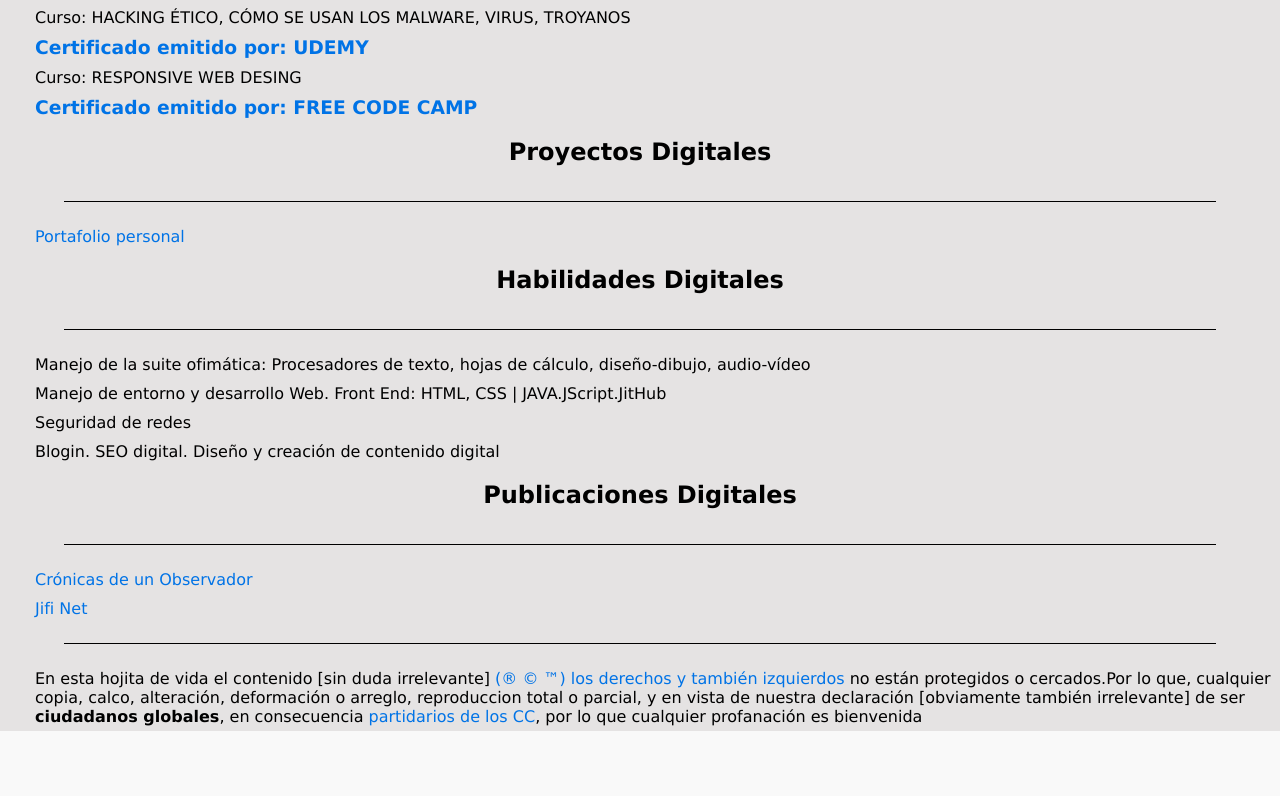
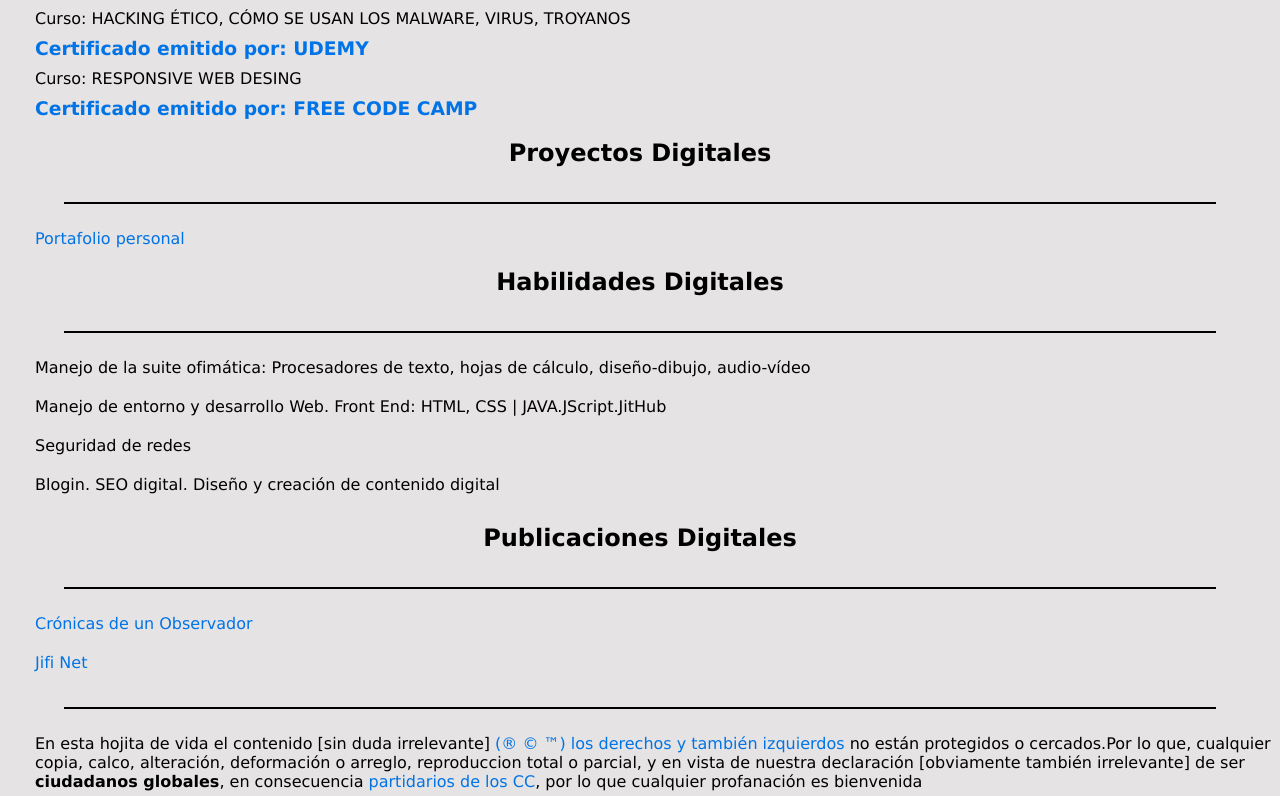
Before and after one commit to RamonTrrl/HojaDeVida-Digital, a plain HTML site: page index.html in a window 1280 px wide. Shown: the part 1222-2018 px from the top of the page. Before the commit the page ends 1953 px from the top, so only its background shows below. Drawn offline with Linux system fonts and the light colour scheme.

Commit message:
Update styles.css
corrigiendo códigos

```diff
--- a/styles.css
+++ b/styles.css
@@ -46,7 +46,7 @@ header p {
   width: 300px;
   height: 300px;
   perspective: 1000px; /* Efecto de perspectiva 3D */
-  margin: 20px auto;
+  margin: 20px auto; /* Esto centra el contenedor */
 }
 
 .flip-card-inner {
@@ -58,9 +58,8 @@ header p {
   transform-style: preserve-3d;
   box-shadow: 0 4px 8px rgba(0, 0, 0, 0.2);
 }
-
 .flip-card:hover .flip-card-inner {
-  transform: rotateY(180deg); /* Gira el card al hacer hover */
+  transform: rotateY(180deg);/* Gira el card al hacer hover */
 }
 
 .front, .back {
@@ -109,11 +108,10 @@ header p {
 
 .divider {
   width: 90%;
-  background-color: black;
-  height: 1px;
+  background-color: black; /* Asegúrate de que tenga un color */
+  height: 2px; /* Aumenta la altura para que sea visible */
   margin: 20px auto;
 }
-
 
 section h2 {
   text-align: center;
@@ -144,10 +142,18 @@ ul li{
 h2 {
   padding: 15px;
 }
- a {
+ul li {
+  list-style: none; /* Elimina los puntos de la lista */
+  margin-bottom: 10px;
+}
+
+a {
   text-decoration: none;
   color: #0073e6;
-}
+
 a:hover {
   text-decoration: underline;
 }
+h1, h2 {
+  text-align: center;
+}
```
